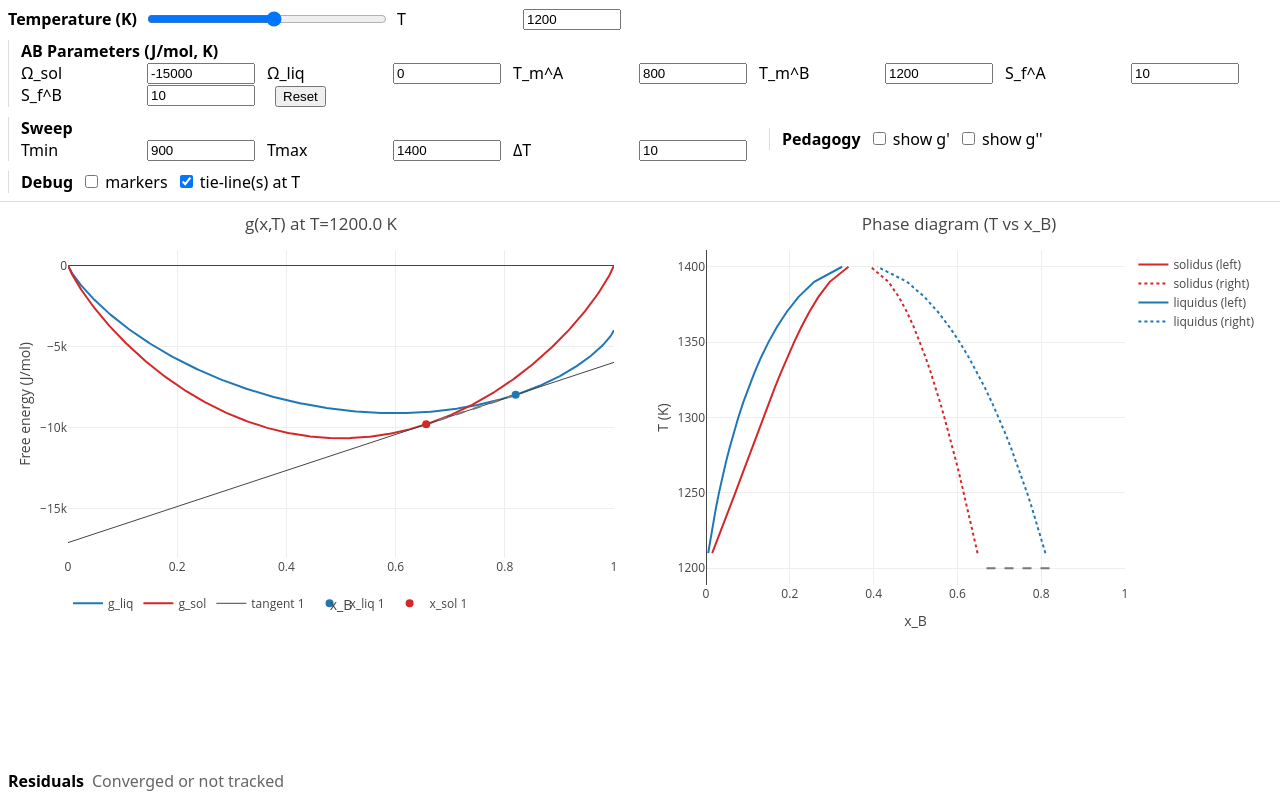
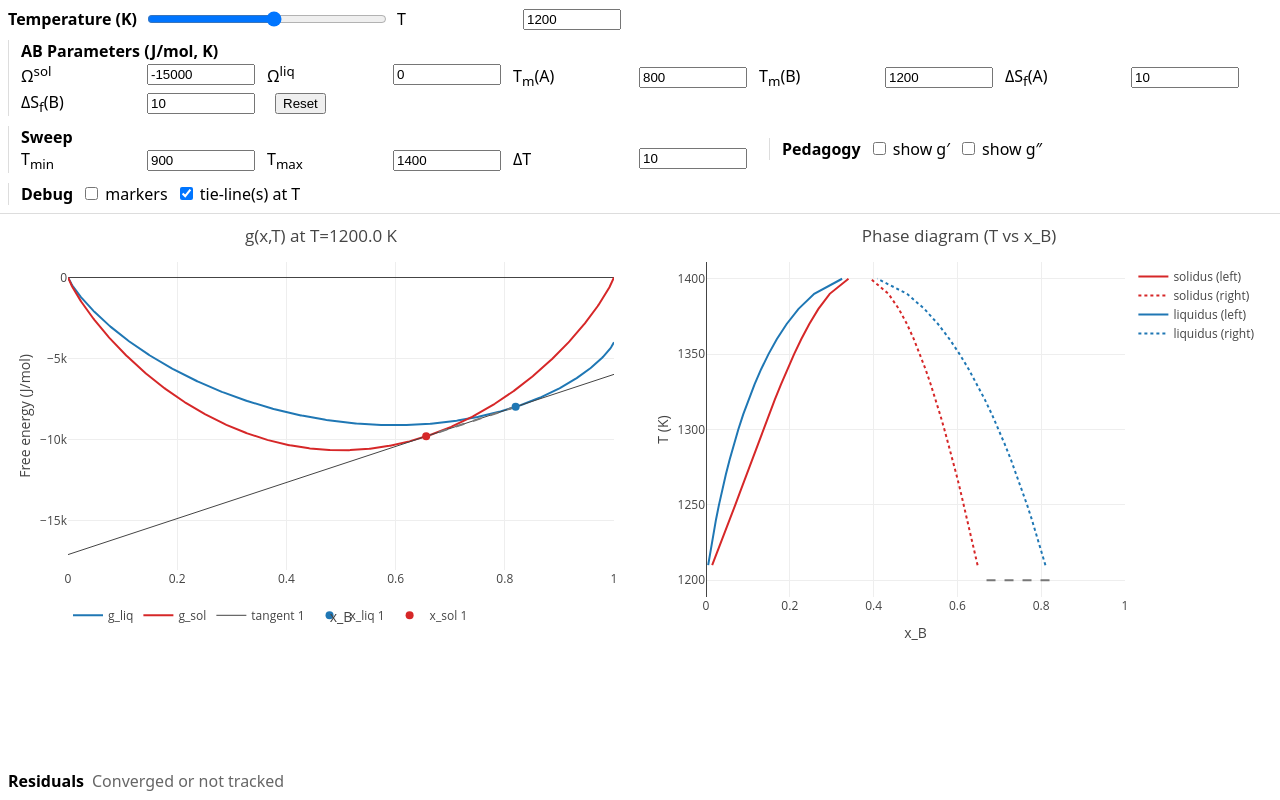
Before and after one commit to bjwiley8/phase-diagram-explorer, a React (Vite) app: page / in a window 1280 px wide. Built offline with nearby package versions, Linux system fonts and the light colour scheme.

Commit message:
ui: add plain-English tooltips; use conventional symbols (Ω^sol, Ω^liq, T_m(A/B), ΔS_f(A/B)); polish labels

```diff
--- a/src/ui/Controls.tsx
+++ b/src/ui/Controls.tsx
@@ -1,10 +1,10 @@
 import React from 'react';
 import { ABParams, defaultAB } from '../models/common';
 
-function NumberInput(props: { label: string; value: number; step?: number; onChange: (v:number)=>void; min?: number; max?: number; width?: number }) {
-  const { label, value, step=1, onChange, min, max, width=100 } = props;
+function NumberInput(props: { label: React.ReactNode; title?: string; value: number; step?: number; onChange: (v:number)=>void; min?: number; max?: number; width?: number }) {
+  const { label, title, value, step=1, onChange, min, max, width=100 } = props;
   return (
-    <label style={{display:'inline-flex', alignItems:'center', gap:6, marginRight:12}}>
+    <label style={{display:'inline-flex', alignItems:'center', gap:6, marginRight:12}} title={title}>
       <span style={{minWidth:120}}>{label}</span>
       <input type="number" value={value} onChange={e=>onChange(parseFloat(e.target.value))} step={step} min={min} max={max} style={{width}} />
     </label>
@@ -22,20 +22,56 @@ export default function Controls(props: {
   return (
     <div style={{padding:'8px', borderBottom:'1px solid #ddd', display:'flex', flexWrap:'wrap', gap:'10px', alignItems:'center'}}>
       <div style={{display:'flex', alignItems:'center', gap:8}}>
-        <strong>Temperature (K)</strong>
+        <strong title="Current temperature used for g(x,T), tie-lines, and the vertical guide on the plots.">Temperature (K)</strong>
         <input type="range" min={300} max={2000} step={1} value={T} onChange={e=>onT(parseFloat(e.target.value))} style={{width:240}}/>
-        <NumberInput label="T" value={T} step={1} onChange={onT} min={300} max={2000} width={90}/>
+        <NumberInput label={<span>T</span>} title="Current temperature (K)." value={T} step={1} onChange={onT} min={300} max={2000} width={90}/>
       </div>
 
       <div style={{borderLeft:'1px solid #ddd', paddingLeft:12}}>
         <strong>AB Parameters (J/mol, K)</strong>
         <div>
-          <NumberInput label="Ω_sol" value={params.OmegaSol} step={100} onChange={v=>onParams({...params, OmegaSol:v})} />
-          <NumberInput label="Ω_liq" value={params.OmegaLiq} step={100} onChange={v=>onParams({...params, OmegaLiq:v})} />
-          <NumberInput label="T_m^A" value={params.TmA} step={1} onChange={v=>onParams({...params, TmA:v})} />
-          <NumberInput label="T_m^B" value={params.TmB} step={1} onChange={v=>onParams({...params, TmB:v})} />
-          <NumberInput label="S_f^A" value={params.SfA} step={0.1} onChange={v=>onParams({...params, SfA:v})} />
-          <NumberInput label="S_f^B" value={params.SfB} step={0.1} onChange={v=>onParams({...params, SfB:v})} />
+          <NumberInput
+            label={<span>Ω<sup>sol</sup></span>}
+            title="Regular‑solution interaction parameter in the solid (J/mol). Positive widens the miscibility gap; negative narrows it."
+            value={params.OmegaSol}
+            step={100}
+            onChange={v=>onParams({...params, OmegaSol:v})}
+          />
+          <NumberInput
+            label={<span>Ω<sup>liq</sup></span>}
+            title="Regular‑solution interaction parameter in the liquid (J/mol). Positive favors liquid unmixing; negative smooths the liquid curve."
+            value={params.OmegaLiq}
+            step={100}
+            onChange={v=>onParams({...params, OmegaLiq:v})}
+          />
+          <NumberInput
+            label={<span>T<sub>m</sub>(A)</span>}
+            title="Melting temperature of pure A (K). With ΔS_f(A), sets H_f(A)=T_m(A)·ΔS_f(A) in the liquid reference."
+            value={params.TmA}
+            step={1}
+            onChange={v=>onParams({...params, TmA:v})}
+          />
+          <NumberInput
+            label={<span>T<sub>m</sub>(B)</span>}
+            title="Melting temperature of pure B (K). With ΔS_f(B), sets H_f(B)=T_m(B)·ΔS_f(B) in the liquid reference."
+            value={params.TmB}
+            step={1}
+            onChange={v=>onParams({...params, TmB:v})}
+          />
+          <NumberInput
+            label={<span>ΔS<sub>f</sub>(A)</span>}
+            title="Entropy of fusion of pure A (J/mol/K). Higher raises the liquid free energy below T_m(A) and increases asymmetry on the A side."
+            value={params.SfA}
+            step={0.1}
+            onChange={v=>onParams({...params, SfA:v})}
+          />
+          <NumberInput
+            label={<span>ΔS<sub>f</sub>(B)</span>}
+            title="Entropy of fusion of pure B (J/mol/K). Higher raises the liquid free energy below T_m(B) and increases asymmetry on the B side."
+            value={params.SfB}
+            step={0.1}
+            onChange={v=>onParams({...params, SfB:v})}
+          />
           <button onClick={()=>onParams(defaultAB)} style={{marginLeft:8}}>Reset</button>
         </div>
       </div>
@@ -43,16 +79,16 @@ export default function Controls(props: {
       <div style={{borderLeft:'1px solid #ddd', paddingLeft:12}}>
         <strong>Sweep</strong>
         <div>
-          <NumberInput label="Tmin" value={sweep.Tmin} step={1} onChange={v=>onSweep({...sweep, Tmin:v})} />
-          <NumberInput label="Tmax" value={sweep.Tmax} step={1} onChange={v=>onSweep({...sweep, Tmax:v})} />
-          <NumberInput label="ΔT" value={sweep.dT} step={1} onChange={v=>onSweep({...sweep, dT:v})} />
+          <NumberInput label={<span>T<sub>min</sub></span>} title="Lowest temperature used when tracing the phase boundaries (K)." value={sweep.Tmin} step={1} onChange={v=>onSweep({...sweep, Tmin:v})} />
+          <NumberInput label={<span>T<sub>max</sub></span>} title="Highest temperature used when tracing the phase boundaries (K)." value={sweep.Tmax} step={1} onChange={v=>onSweep({...sweep, Tmax:v})} />
+          <NumberInput label={<span>ΔT</span>} title="Temperature increment used during the sweep (K). Smaller steps give smoother lines." value={sweep.dT} step={1} onChange={v=>onSweep({...sweep, dT:v})} />
         </div>
       </div>
 
       <div style={{borderLeft:'1px solid #ddd', paddingLeft:12}}>
         <strong>Pedagogy</strong>
-        <label style={{marginLeft:8}}><input type="checkbox" checked={showDerivs.g1} onChange={e=>onShowDerivs({...showDerivs, g1:e.target.checked})}/> show g'</label>
-        <label style={{marginLeft:8}}><input type="checkbox" checked={showDerivs.g2} onChange={e=>onShowDerivs({...showDerivs, g2:e.target.checked})}/> show g''</label>
+        <label style={{marginLeft:8}} title="Show g′(x,T). Equality of slopes at the tie‑line endpoints → equal chemical potentials."><input type="checkbox" checked={showDerivs.g1} onChange={e=>onShowDerivs({...showDerivs, g1:e.target.checked})}/> show g′</label>
+        <label style={{marginLeft:8}} title="Show g″(x,T). Inflection g″=0 marks spinodals; we require g″≥0 at the endpoints."><input type="checkbox" checked={showDerivs.g2} onChange={e=>onShowDerivs({...showDerivs, g2:e.target.checked})}/> show g″</label>
       </div>
 
       <div style={{borderLeft:'1px solid #ddd', paddingLeft:12}}>
```
